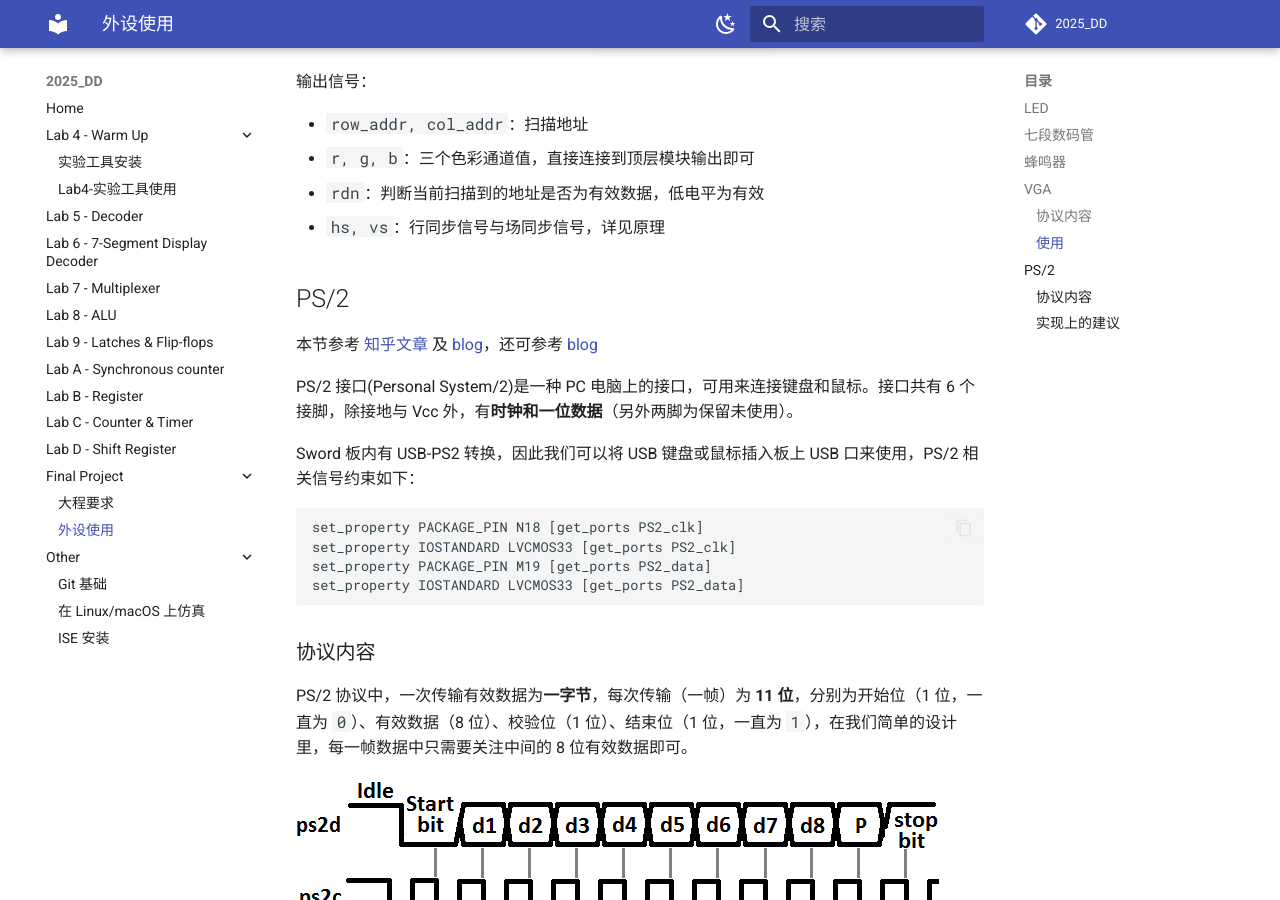
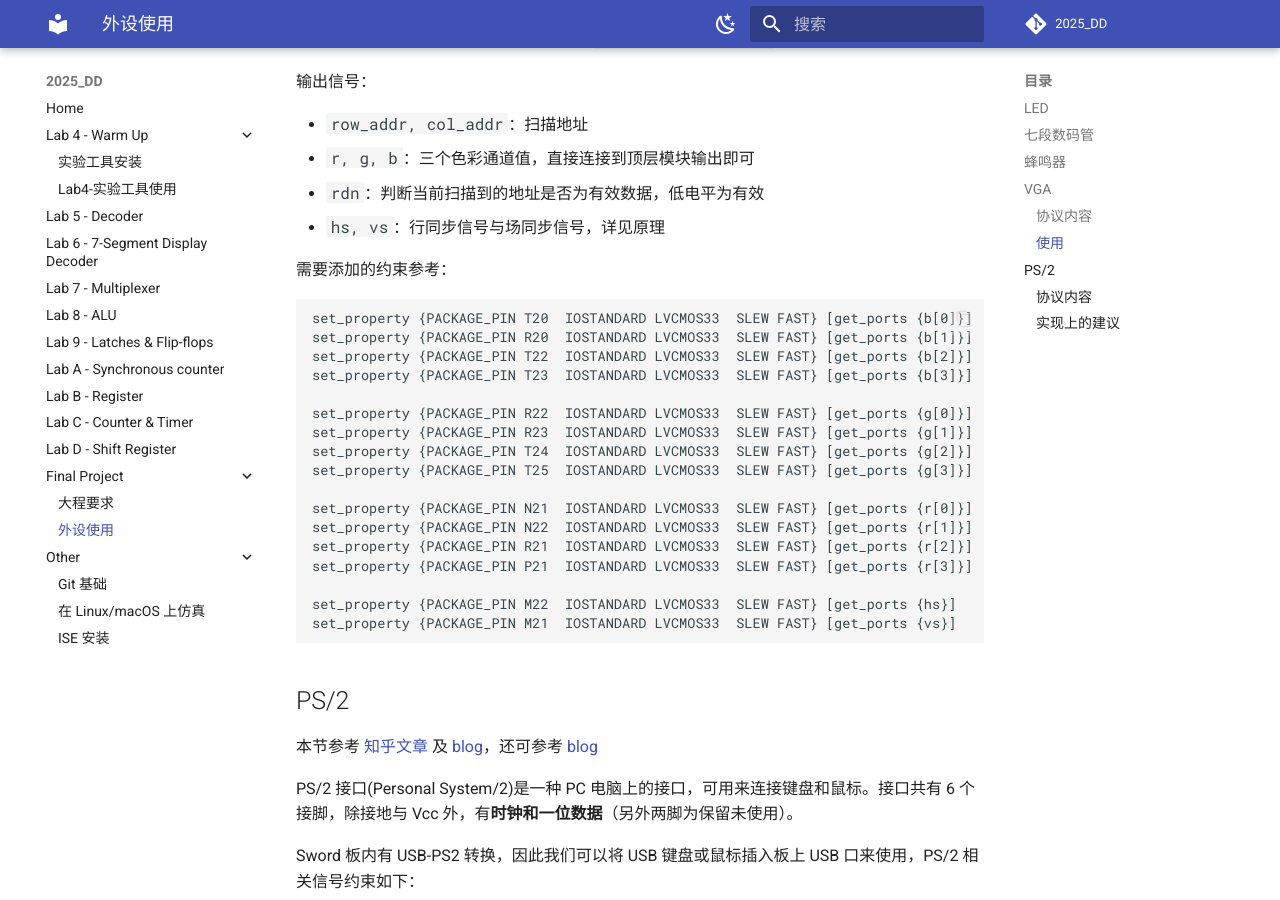
Before and after one commit to Guahao31/2025_DD, an MkDocs documentation site: the page built from docs/final_project/device.md, in a window 1280 px wide and 900 px high, scrolled down 3022 px. Built offline with MkDocs 1.6.1 and Material for MkDocs 9.7.7, drawn with Linux system fonts in a browser that asks for light colours; a script that is not in the unit is left out; comment, search, counter and statistics services are not loaded.

Commit message:
update: add constraints for VGA

````diff
--- a/docs/final_project/device.md
+++ b/docs/final_project/device.md
@@ -86,6 +86,28 @@ module vgac(
 * `r, g, b`：三个色彩通道值，直接连接到顶层模块输出即可
 * `rdn`：判断当前扫描到的地址是否为有效数据，低电平为有效
 * `hs, vs`：行同步信号与场同步信号，详见原理
+
+需要添加的约束参考：
+
+```
+set_property {PACKAGE_PIN T20  IOSTANDARD LVCMOS33  SLEW FAST} [get_ports {b[0]}]
+set_property {PACKAGE_PIN R20  IOSTANDARD LVCMOS33  SLEW FAST} [get_ports {b[1]}]
+set_property {PACKAGE_PIN T22  IOSTANDARD LVCMOS33  SLEW FAST} [get_ports {b[2]}]
+set_property {PACKAGE_PIN T23  IOSTANDARD LVCMOS33  SLEW FAST} [get_ports {b[3]}]
+
+set_property {PACKAGE_PIN R22  IOSTANDARD LVCMOS33  SLEW FAST} [get_ports {g[0]}]
+set_property {PACKAGE_PIN R23  IOSTANDARD LVCMOS33  SLEW FAST} [get_ports {g[1]}]
+set_property {PACKAGE_PIN T24  IOSTANDARD LVCMOS33  SLEW FAST} [get_ports {g[2]}]
+set_property {PACKAGE_PIN T25  IOSTANDARD LVCMOS33  SLEW FAST} [get_ports {g[3]}]
+
+set_property {PACKAGE_PIN N21  IOSTANDARD LVCMOS33  SLEW FAST} [get_ports {r[0]}]
+set_property {PACKAGE_PIN N22  IOSTANDARD LVCMOS33  SLEW FAST} [get_ports {r[1]}]
+set_property {PACKAGE_PIN R21  IOSTANDARD LVCMOS33  SLEW FAST} [get_ports {r[2]}]
+set_property {PACKAGE_PIN P21  IOSTANDARD LVCMOS33  SLEW FAST} [get_ports {r[3]}]
+
+set_property {PACKAGE_PIN M22  IOSTANDARD LVCMOS33  SLEW FAST} [get_ports {hs}]
+set_property {PACKAGE_PIN M21  IOSTANDARD LVCMOS33  SLEW FAST} [get_ports {vs}]
+```
 
 ## PS/2
 
````
